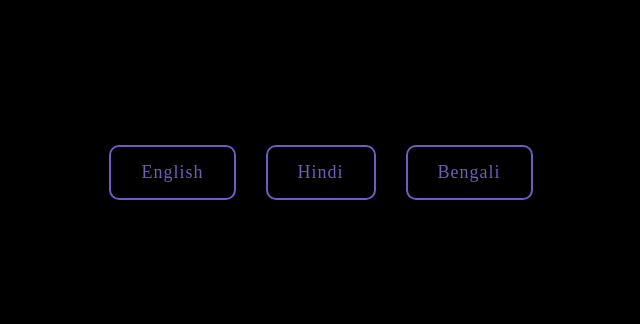
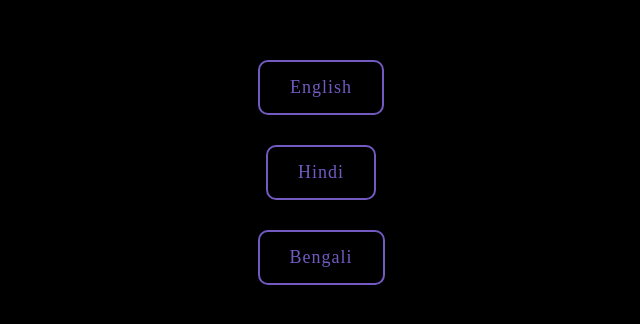
Before and after one commit to Subhadeep718/data_recovery, a plain HTML site: page index.html in a window 1280 px wide. Shown: the part 228-552 px from the top of the page, without its empty margins (319-959 px from the left). Drawn offline with Linux system fonts and the light colour scheme.

Commit message:
Update index.html

```diff
--- a/index.html
+++ b/index.html
@@ -51,6 +51,12 @@
         a:active {
             transform: scale(0.9);
         }
+
+        @media only screen and (max-width: 1920px) {
+          .button-div {
+            flex-direction: column;
+            }
+  }
     </style>
 </head>
 
```
